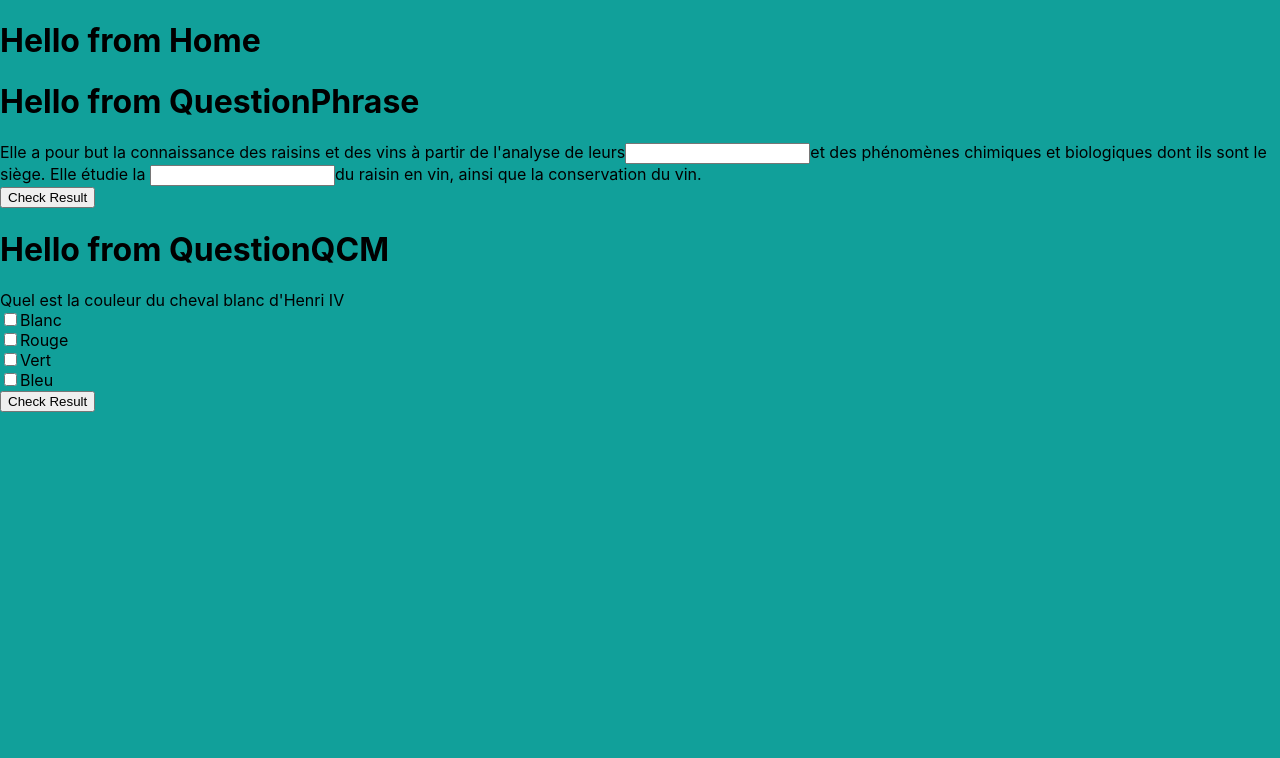
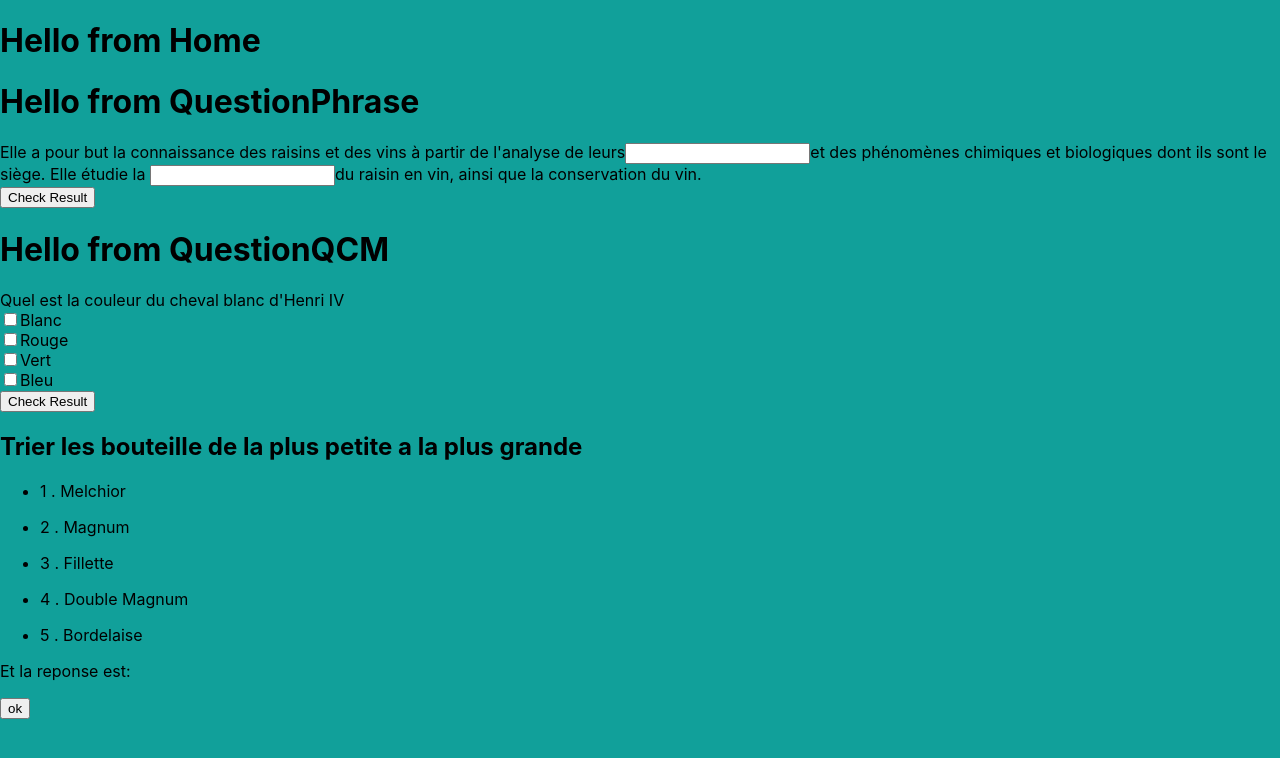
Before and after one commit to jojo051/demo-tonton, a React (Create React App) app: page / in a window 1280 px wide. Shown: the top 758 px of the page. Built offline with nearby package versions, Linux system fonts and the light colour scheme.

Commit message:
finsh drag nad drop list

```diff
--- a/src/component/Home.jsx
+++ b/src/component/Home.jsx
@@ -2,6 +2,7 @@ import React from 'react';
 import './Home.css';
 import QuestionPhrase from './QuestionPhrase';
 import QuestionQCM from './QuestionQCM';
+import QuetionListDrag from './QuetionListDrag';
 
 function Home() {
   return (
@@ -10,6 +11,7 @@ function Home() {
         <h1>Hello from Home</h1>
         <QuestionPhrase />
         <QuestionQCM />
+        <QuetionListDrag />
       </div>
     </>
   );
--- a/src/component/DragToReorderList.jsx
+++ b/src/component/QuetionListDrag.jsx
@@ -1,12 +1,8 @@
 import React, { useState, useEffect } from 'react';
+import questions from '../data/questions';
 
-const items = [
-  { number: "1", title: "Melchior"},
-  { number: "2", title: "Magnum"},
-  { number: "3", title: "Fillettte"},
-  { number: "4", title: "Double Magnum"},
-  { number: "5", title: "Bordelaise"},
-  ]
+const items =  questions[5].item
+const goodItems = questions[5].goodItem
 
 const initialDnDState = {
   draggedFrom: null,
@@ -16,11 +12,11 @@ const initialDnDState = {
   updatedOrder: []
 }
    //debut du composant
-  const DragToReorderList = () => {
+  const QuetionListDrag = () => {
 
     const [list, setList] = useState(items);
     const [dragAndDrop, setDragAndDrop] = useState(initialDnDState);
-
+    const [checkResponse, setCheckResponse] = useState( "Et la reponse est:")
 
     // onDragStart fires when an element
     // starts being dragged
@@ -75,13 +71,10 @@ const initialDnDState = {
        draggedTo: draggedTo
       })
      }
-
     }
 
     const onDrop = (event) => {
-
     setList(dragAndDrop.updatedOrder);
-
       setDragAndDrop({
         ...dragAndDrop,
         draggedFrom: null,
@@ -99,9 +92,11 @@ const initialDnDState = {
 
     }*/
 
-    const onverrification =()=>{
-      if (items === list){
-        console.log('ok')
+    const checkResult =()=> {
+      if ( JSON.stringify(goodItems) === JSON.stringify(list)){
+        setCheckResponse("Bonne reponse!")
+      } else{
+        setCheckResponse("T null")
       }
     }
 
@@ -117,6 +112,7 @@ const initialDnDState = {
 
      return(
        <section>
+        <h2>{questions[5].title}</h2>
         <ul>
           {list.map( (item, index) => {
             return(
@@ -134,15 +130,16 @@ const initialDnDState = {
 
                 className={dragAndDrop && dragAndDrop.draggedTo=== Number(index) ? "dropArea" : ""}
                 >
-                <p>{item.number} . {item.title}</p>
+                <p>{item.number} . {item.bottle}</p>
                 <i class="fas fa-arrows-alt-v"></i>
               </li>
             )
           })}
         </ul>
-        <button type="button" onClick={onverrification()}>ok</button>
+        <p> {checkResponse} </p>
+        <button type="button" onClick={ ()=>checkResult() }>ok</button>
        </section>
        )
    };
 
-export default DragToReorderList;
+export default QuetionListDrag;
--- a/src/data/questions.js
+++ b/src/data/questions.js
@@ -129,6 +129,24 @@ const questions = [
       },
     ],
   },
+  {
+    id:6,
+    title: "Trier les bouteille de la plus petite a la plus grande",
+    item: [
+      { number: "1", bottle: "Melchior"},
+      { number: "2", bottle: "Magnum"},
+      { number: "3", bottle: "Fillette"},
+      { number: "4", bottle: "Double Magnum"},
+      { number: "5", bottle: "Bordelaise"},
+    ],
+    goodItem: [
+      { number: "3", bottle: "Fillette" },
+      { number: "5", bottle: "Bordelaise" },
+      { number: "2", bottle: "Magnum" },
+      { number: "4", bottle: "Double Magnum" },
+      { number: "1", bottle: "Melchior" },
+    ],
+  },
 ];
 
 export default questions;
```
